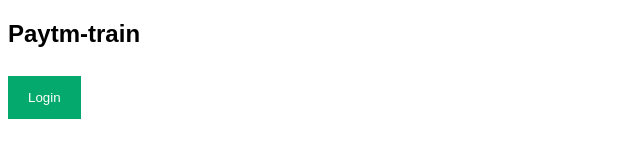
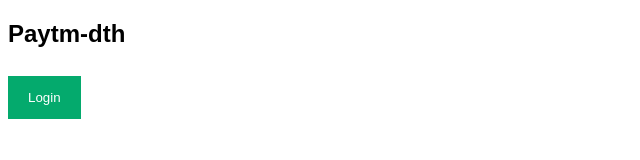
Before and after one commit to Rakeshgurugubelli/dockerproject123, a plain HTML site: page index.html in a window 1280 px wide. Shown: the full height of the page, 0-640 px from the left. Drawn offline with Linux system fonts and the light colour scheme.

Commit message:
Update index.html

```diff
--- a/index.html
+++ b/index.html
@@ -127,7 +127,7 @@ span.psw {
 </head>
 <body>
 
-<h2>Paytm-train</h2>
+<h2>Paytm-dth</h2>
 
 <button onclick="document.getElementById('id01').style.display='block'" style="width:auto;">Login</button>
 
```
